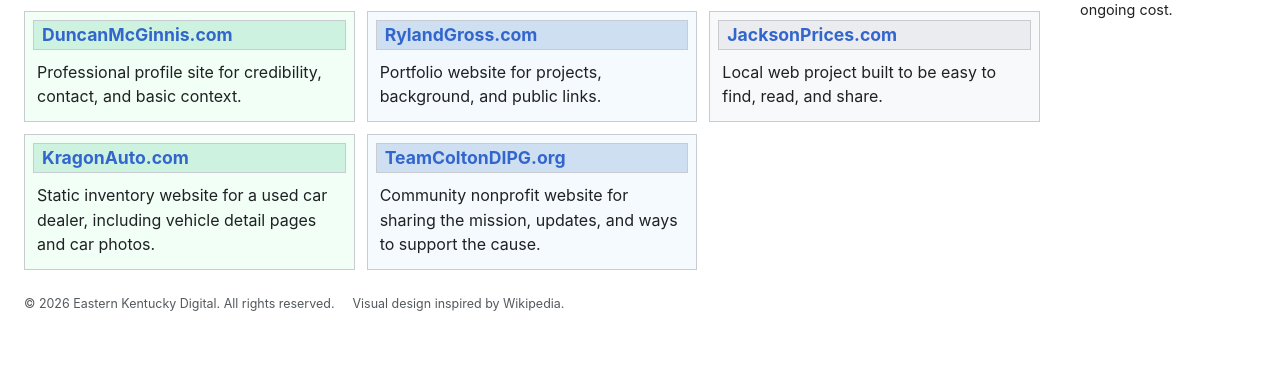
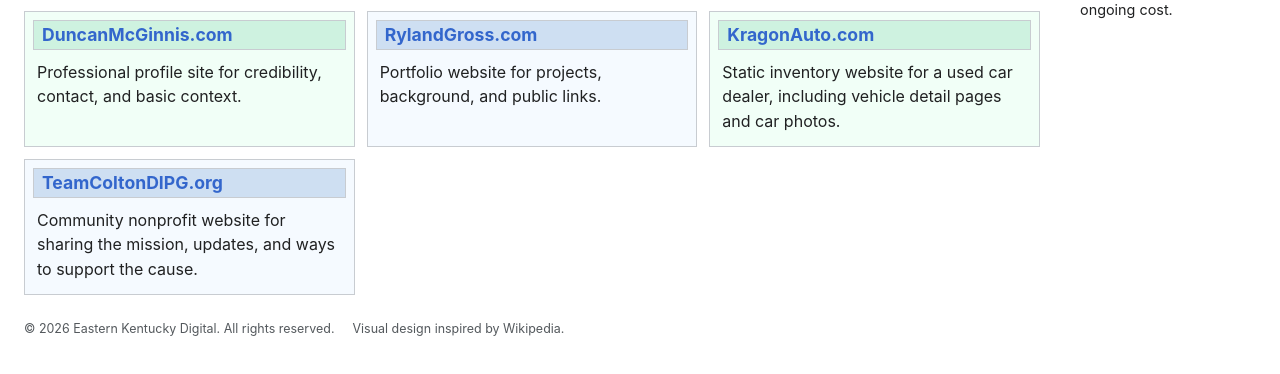
Before and after one commit to EasternKentuckyDigital/companysite, a plain HTML site: page work.html in a window 1280 px wide. Shown: the part 236-610 px from the top of the page. Drawn offline with Linux system fonts and the light colour scheme.

Commit message:
Remove JacksonPrices work example

```diff
--- a/work.html
+++ b/work.html
@@ -42,10 +42,6 @@
               <h2><a href="https://rylandgross.com" target="_blank" rel="noreferrer">RylandGross.com</a></h2>
               <p>Portfolio website for projects, background, and public links.</p>
             </article>
-            <article class="wiki-box neutral-box">
-              <h2><a href="https://jacksonprices.com" target="_blank" rel="noreferrer">JacksonPrices.com</a></h2>
-              <p>Local web project built to be easy to find, read, and share.</p>
-            </article>
             <article class="wiki-box green-box">
               <h2><a href="https://kragonauto.com" target="_blank" rel="noreferrer">KragonAuto.com</a></h2>
               <p>Static inventory website for a used car dealer, including vehicle detail pages and car photos.</p>
```
